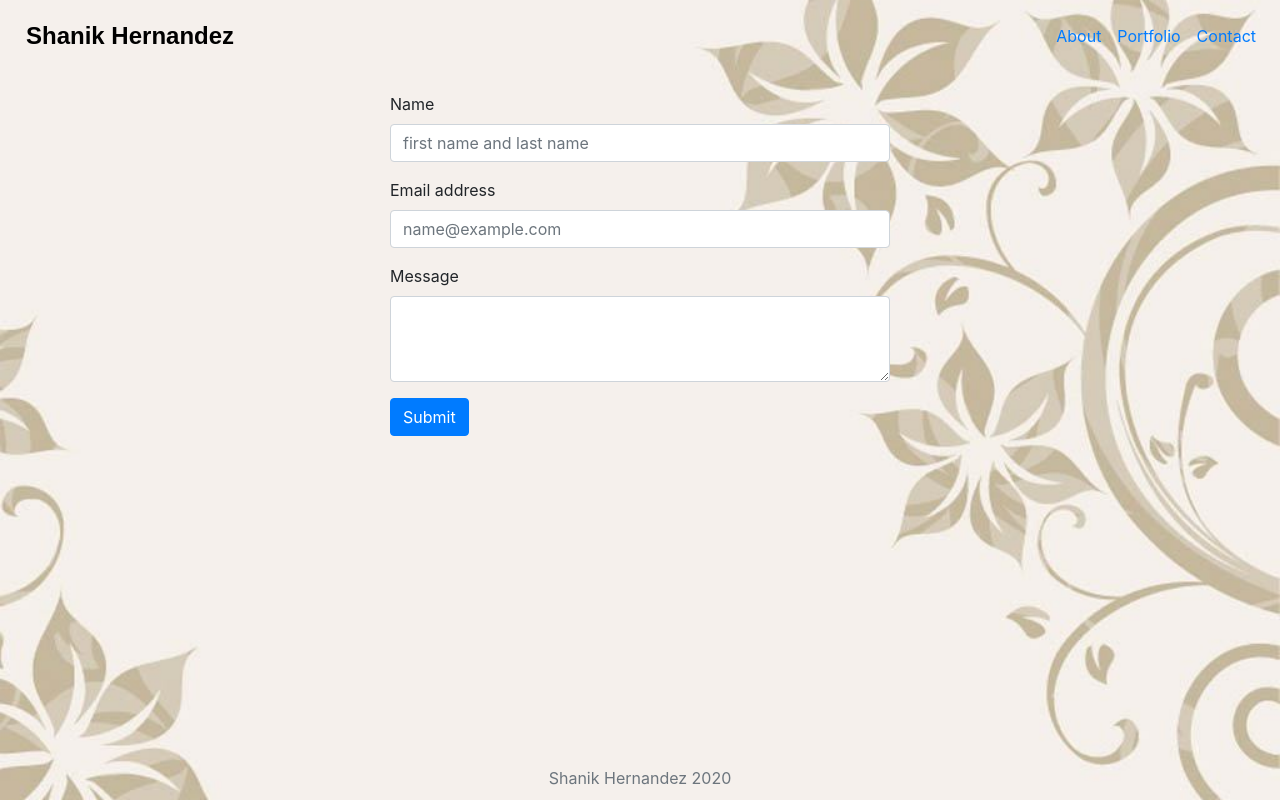
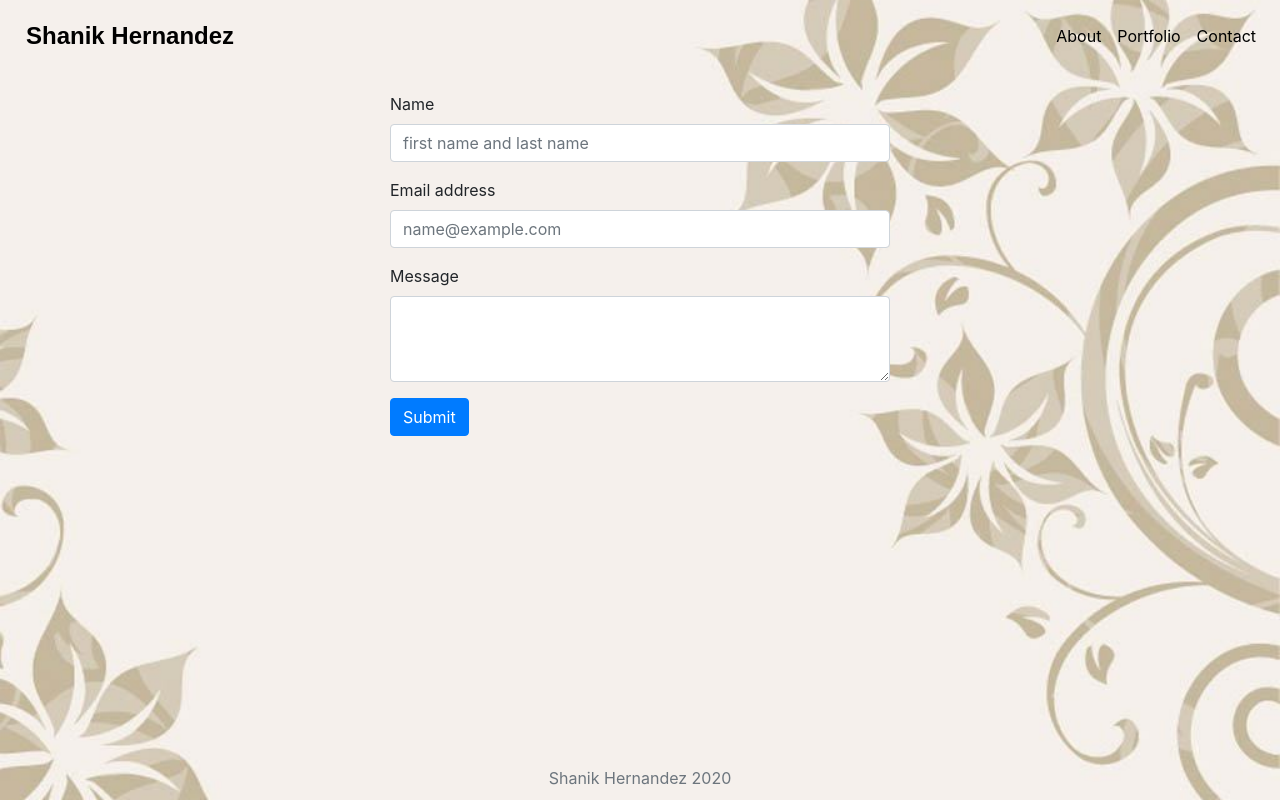
Before and after one commit to shanik1320/Responsiveness_Portfolio, a plain HTML site: page contact.html in a window 1280 px wide. Drawn offline with nearby package versions, Linux system fonts and the light colour scheme.

Commit message:
updated contact page

```diff
--- a/contact.html
+++ b/contact.html
@@ -18,13 +18,13 @@
                 <a class="navbar-brand" href="#">Shanik Hernandez</a>
                 <ul class="navbar-nav mt-2 mt-lg-0 ml-auto">
                     <li class="nav-item">
-                        <a class="nav-link" href="index.html">About <span class="sr-only">(current)</span></a>
+                        <a class="nav-link" id="links" href="index.html">About <span class="sr-only">(current)</span></a>
                     </li>
                     <li class="nav-item">
-                        <a class="nav-link" href="portfolio.html">Portfolio</a>
+                        <a class="nav-link" id="links" href="portfolio.html">Portfolio</a>
                     </li>
                     <li class="nav-item">
-                        <a class="nav-link" href="contact.html">Contact</a>
+                        <a class="nav-link" id="links" href="contact.html">Contact</a>
                     </li>
                 </ul>
             </div>
```
